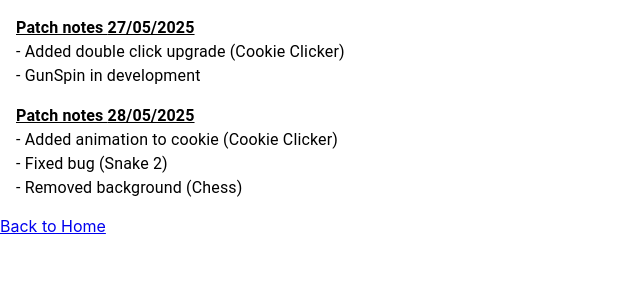
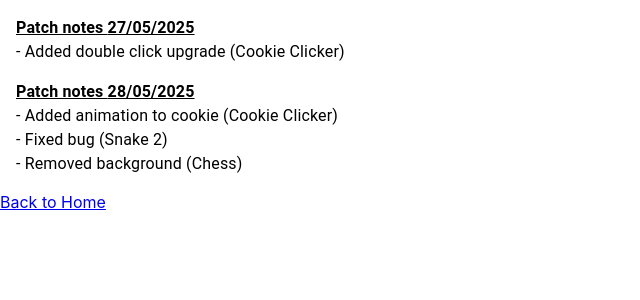
Before and after one commit to dazzasong/portfolio, a React (Create React App) app: page /changelog in a window 1280 px wide. Shown: the top 300 px of the page, without its empty margins (0-640 px from the left). Built offline with nearby package versions, Linux system fonts and the light colour scheme; a web font is replaced by a local one.

Commit message:
removed changelog note

```diff
--- a/src/Home/Changelog.jsx
+++ b/src/Home/Changelog.jsx
@@ -16,7 +16,6 @@ export default function Changelog() {
     <Box>
       <PatchNotes date="27/05/2025">
         <Typography>- Added double click upgrade (Cookie Clicker)</Typography>
-        <Typography>- GunSpin in development</Typography>
       </PatchNotes>
       <PatchNotes date="28/05/2025">
         <Typography>- Added animation to cookie (Cookie Clicker)</Typography>
```
